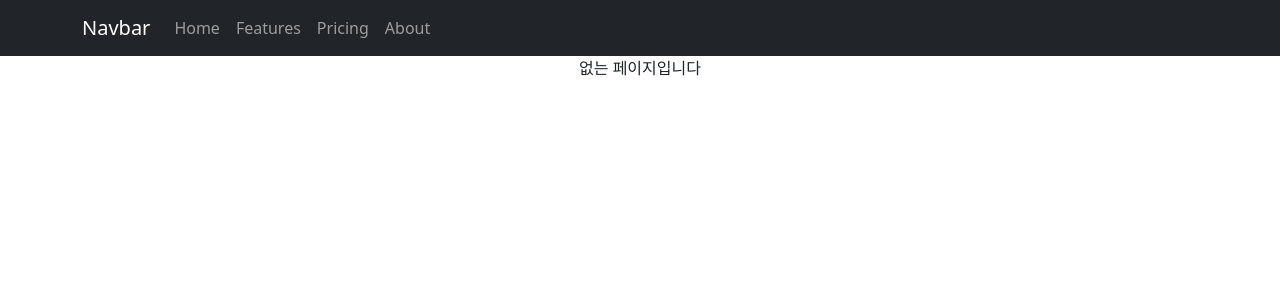
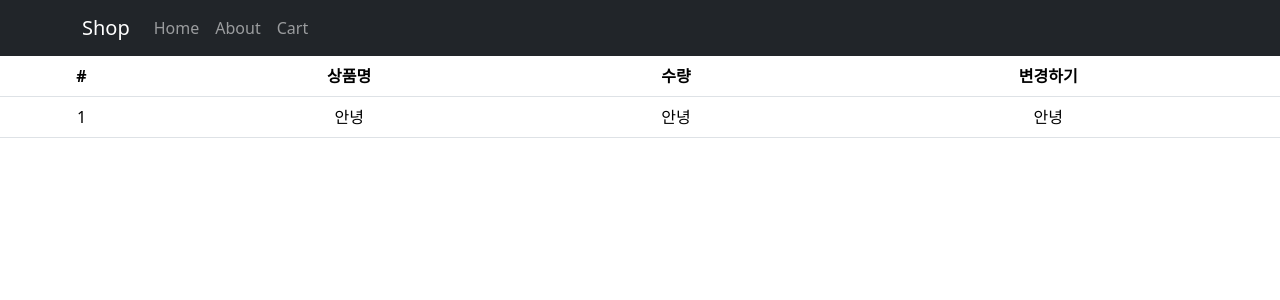
Before and after one commit to JANGSEYEONG/Shop, a React (Create React App) app: page /cart in a window 1280 px wide. Shown: the top 300 px of the page. Built offline with nearby package versions, Linux system fonts and the light colour scheme.

Commit message:
add Cart

```diff
--- a/src/App.js
+++ b/src/App.js
@@ -10,6 +10,7 @@ import Main from './components/Main';
 import Detail from './components/Detail';
 import About from './components/About';
 import EventPage from './components/EventPage';
+import Cart from './components/Cart';
 
 function App() {
 
@@ -20,12 +21,11 @@ function App() {
     <div className='App'>
       <Navbar bg="dark" variant="dark">
         <Container>
-        <Navbar.Brand href="#home">Navbar</Navbar.Brand>
+        <Navbar.Brand href="/">Shop</Navbar.Brand>
         <Nav className="me-auto">
           <Nav.Link href="/">Home</Nav.Link>
-          <Nav.Link href="#features">Features</Nav.Link>
-          <Nav.Link href="#pricing">Pricing</Nav.Link>
           <Nav.Link href="/about">About</Nav.Link>
+          <Nav.Link href="/cart">Cart</Nav.Link>
         </Nav>
         </Container>
       </Navbar>
@@ -42,6 +42,7 @@ function App() {
           <Route path='one' element={<p>첫 주문 시 양배추즙 서비스</p>}/>
           <Route path='two' element={<p>생일기념 쿠폰받기</p>}/>
         </Route>
+        <Route path='/cart' element={ <Cart /> } />
         <Route path='*' element={<div>없는 페이지입니다</div>} />
       </Routes>
 
--- /dev/null
+++ b/src/components/Cart.js
@@ -0,0 +1,28 @@
+import {Table} from 'react-bootstrap'
+
+export default function Cart(){
+
+  return (
+    <>
+      <Table>
+        <thead>
+          <tr>
+            <th>#</th>
+            <th>상품명</th>
+            <th>수량</th>
+            <th>변경하기</th>
+          </tr>
+        </thead>
+        <tbody>
+          <tr>
+            <td>1</td>
+            <td>안녕</td>
+            <td>안녕</td>
+            <td>안녕</td>
+          </tr>
+        </tbody>
+      </Table>
+    </>
+  );
+
+}
--- a/src/components/Detail.js
+++ b/src/components/Detail.js
@@ -13,6 +13,7 @@ export default function Detail(){
     // 여기서만 쓰이는 state는 여기서 정의하자
     const [alert, setAlert] = useState(true);
     const [tabId, setTabId] = useState(0);
+    const [fade, setFade] = useState('');
 
     // useEffect 정의
     useEffect(()=>{
@@ -20,16 +21,28 @@ export default function Detail(){
         // load, Update 시 실행
         let timer = setTimeout(()=>{
             setAlert(false);
+
         }, 2000);
 
         // 초기화 혹은 unmount 시 실행
         return (()=>{
-            clearTimeout(timer);
+            if(timer) clearTimeout(timer);
         })
     },[]);
-    console.log('엥')
+
+    useEffect(()=>{
+        let timer = setTimeout(() => {
+            setFade('end');
+        }, 100);
+        return (()=>{
+            if(timer) clearTimeout(timer);
+            setFade('');
+        })
+    },[targetId]);
+
     return (
         <>
+            <div className={`start ${fade}`}>
             { alert ? <div className="alert alert-warning">2초 이내 구매 시 할인!!</div> : null}
             <div className="container">
                     <div className="row">
@@ -58,24 +71,23 @@ export default function Detail(){
                 </Nav.Item>
             </Nav>
 
-        {/* <TabContent selected={tabId}/> */}
+            <TabContent selected={tabId}/>
+        </div>
         </>
     )
 }
 
 function TabContent({selected}){
 
-    //console.log('엥')
     const [fade, setFade] = useState('');
 
     useEffect(()=>{
-
-        setTimeout(() => { setFade('end') }, 100);
-
+        let timer = setTimeout(() => { setFade('end') }, 100);
         return (()=>{
+            if (timer) clearTimeout(timer);
             setFade('');
         });
-    },[fade]);
+    },[selected]);
 
     return (
         <div className= {`start ${fade}`}>
```
Also changed, not shown: stores/cartStore.js (added), stores/shoeStore.js (added). Lines whose indentation alone changed are shown as unchanged.
